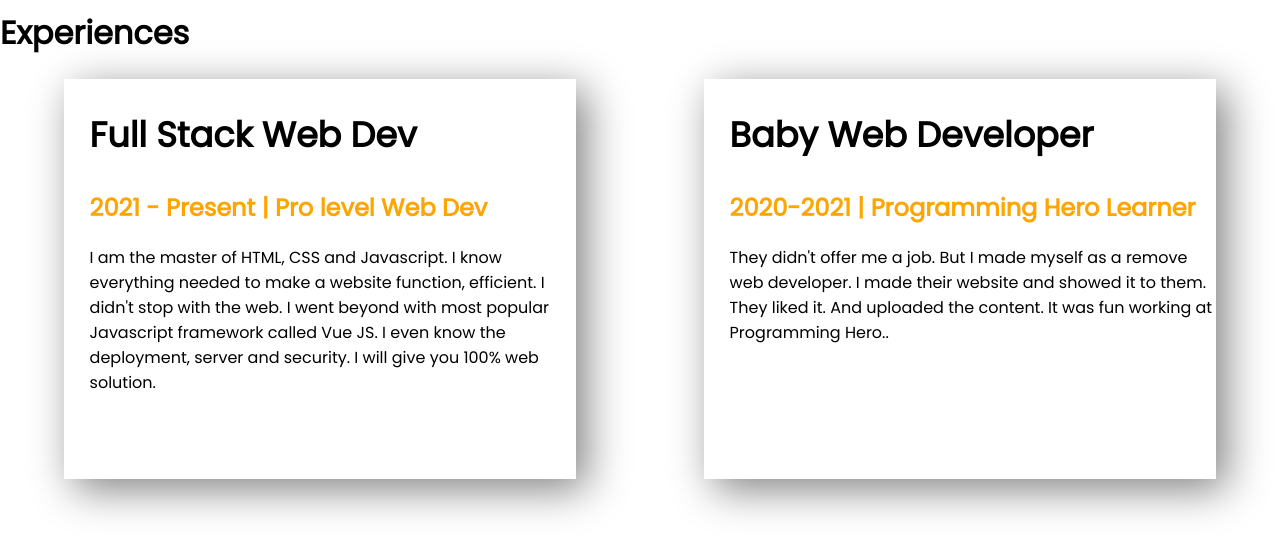
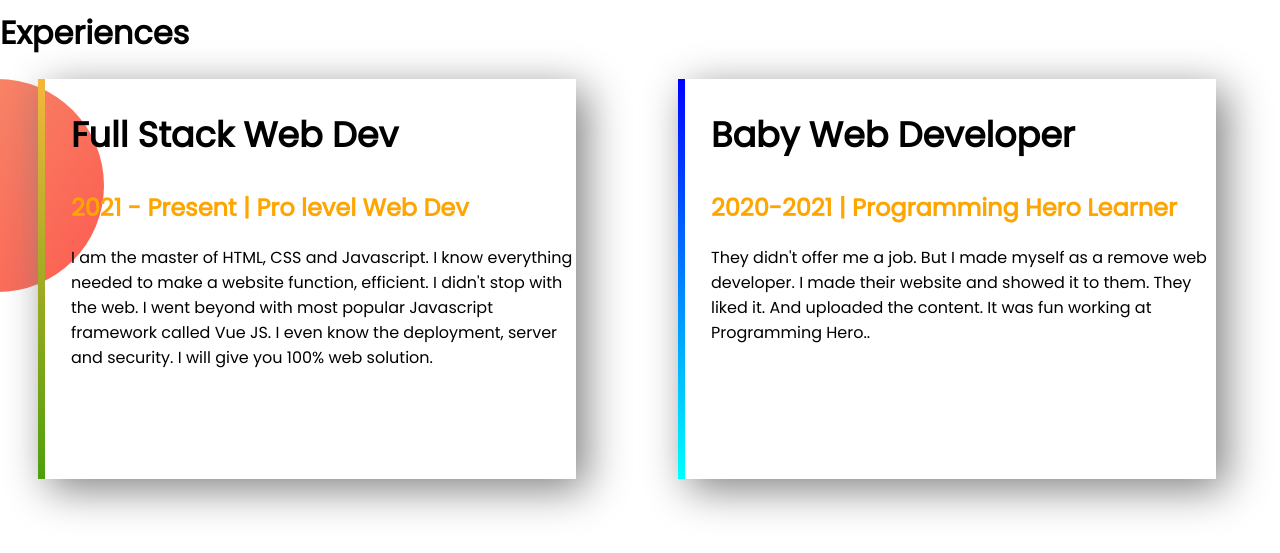
Before and after one commit to sofikulislamweb/portfolio, a plain HTML site: page index.html in a window 1280 px wide. Shown: the part 749-1302 px from the top of the page. Drawn offline with Linux system fonts and the light colour scheme.

Commit message:
third commit

```diff
--- a/index.html
+++ b/index.html
@@ -43,14 +43,14 @@
     <h1>Experiences</h1>
     <section class="exper">
 
-        <div class="devel">
+        <div id="dev" class="devel">
             <h1>Full Stack Web Dev</h1>
             <h2 class="orange">2021 - Present | Pro level Web Dev</h2>
             <p>I am the master of HTML, CSS and Javascript. I know everything needed to make a website function,
                 efficient. I didn't stop with the web. I went beyond with most popular Javascript framework called Vue
                 JS. I even know the deployment, server and security. I will give you 100% web solution.</p>
         </div>
-        <div class="devel">
+        <div id="web" class="devel">
             <h1>Baby Web Developer</h1>
 
             <h2 class="orange">2020-2021 | Programming Hero Learner</h2>
--- a/style.css
+++ b/style.css
@@ -40,6 +40,8 @@ section{
 }
 .exper{
     margin-bottom: 200px;
+    background-image: url(images/exp-bg.png);
+    background-repeat: no-repeat;
 }
 .devel h1{
     font-size: 35px;
@@ -47,11 +49,24 @@ section{
 .devel{
     width: 40%;
     min-height:400px;
-    margin-left: 5%;
+    margin-left: 3%;
     margin-right: 5%;
     padding-left: 2%;
     box-shadow:  10px 10px 40px grey;
 }
+#dev{
+    border-left: 7px solid;
+    border-image: linear-gradient(#f6b73c, #4d9f0c);
+    border-image-slice: 1;
+
+}
+#web{
+    border-left: 7px solid;
+    border-image: linear-gradient(blue, cyan
+    );
+    border-image-slice: 1;
+
+}
 .buttom{
     text-align: center;
 }
```
